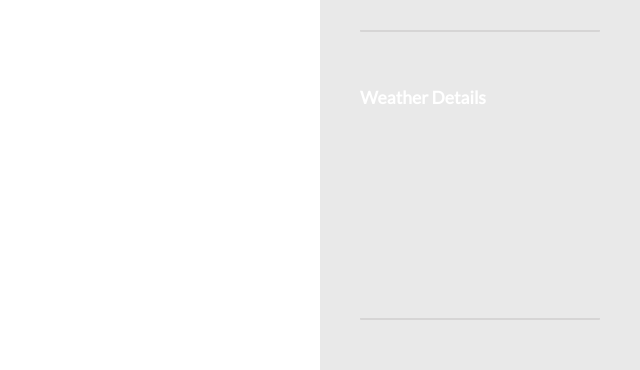
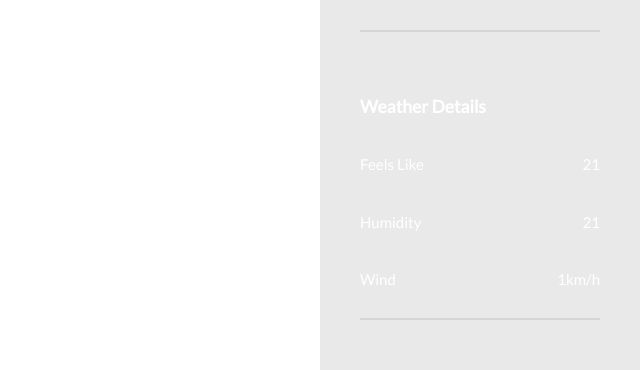
Before and after one commit to thewilheim/weatherapp, a website built with webpack: page dist/index.html in a window 1280 px wide. Shown: the part 403-773 px from the top of the page, 640-1280 px from the left. Built offline with nearby package versions, Linux system fonts and the light colour scheme; some packages are replaced by stand-ins of ours; no server answers.

Commit message:
fixed api placement and added in weather detials

```diff
--- a/src/index.js
+++ b/src/index.js
@@ -138,6 +138,8 @@ class UI {
                                       handleData.weather[0].description
                                     }</p></div>
                                 </div>`;
+
+    UI.updateWeatherDetails();
   }
 
   static searchBar() {
@@ -172,14 +174,26 @@ class UI {
     return oldSearch;
   }
 
-  static weatherDetails(weatherData) {
+  static weatherDetails() {
     const detailsContainer = document.createElement("div");
 
-    detailsContainer.innerHTML = `<h3>Weather Details</h3>`;
+    detailsContainer.innerHTML = `<h3>Weather Details</h3>
+                                  <div><h4>Feels Like</h4><p>21</p></div>
+                                  <div><h4>Humidity</h4><p>21</p></div>
+                                  <div><h4>Wind</h4><p>1km/h</p></div>`;
     detailsContainer.classList.add("weatherDetails");
 
     return detailsContainer;
   }
+
+  static updateWeatherDetails() {
+    const detailsContainer = document.querySelector(".weatherDetails");
+
+    detailsContainer.innerHTML = `<h3>Weather Details</h3>
+                                  <div><h4>Feels Like</h4><p>${handleData.temperature.feels_like}</p></div>
+                                  <div><h4>Humidity</h4><p>${handleData.temperature.humidity}</p></div>
+                                  <div><h4>Wind</h4><p>${handleData.wind.speed}km/h</p></div>`;
+  }
 }
 
 addEventListener("DOMContentLoaded", UI.loadUI());
--- a/src/style.css
+++ b/src/style.css
@@ -114,7 +114,6 @@ img {
 }
 
 input,
-select,
 textarea {
   color: white;
 }
@@ -131,3 +130,20 @@ textarea {
   border-bottom: 2px solid var(--offWhite);
   border-radius: 1px;
 }
+
+.weatherDetails {
+  display: flex;
+  justify-content: center;
+  flex-direction: column;
+}
+
+.weatherDetails > div {
+  display: flex;
+  justify-content: space-between;
+  align-items: center;
+  flex-direction: row;
+}
+
+.weatherDetails > div > h4 {
+  font-weight: lighter;
+}
```
Also changed, not shown: dist/main.js.
